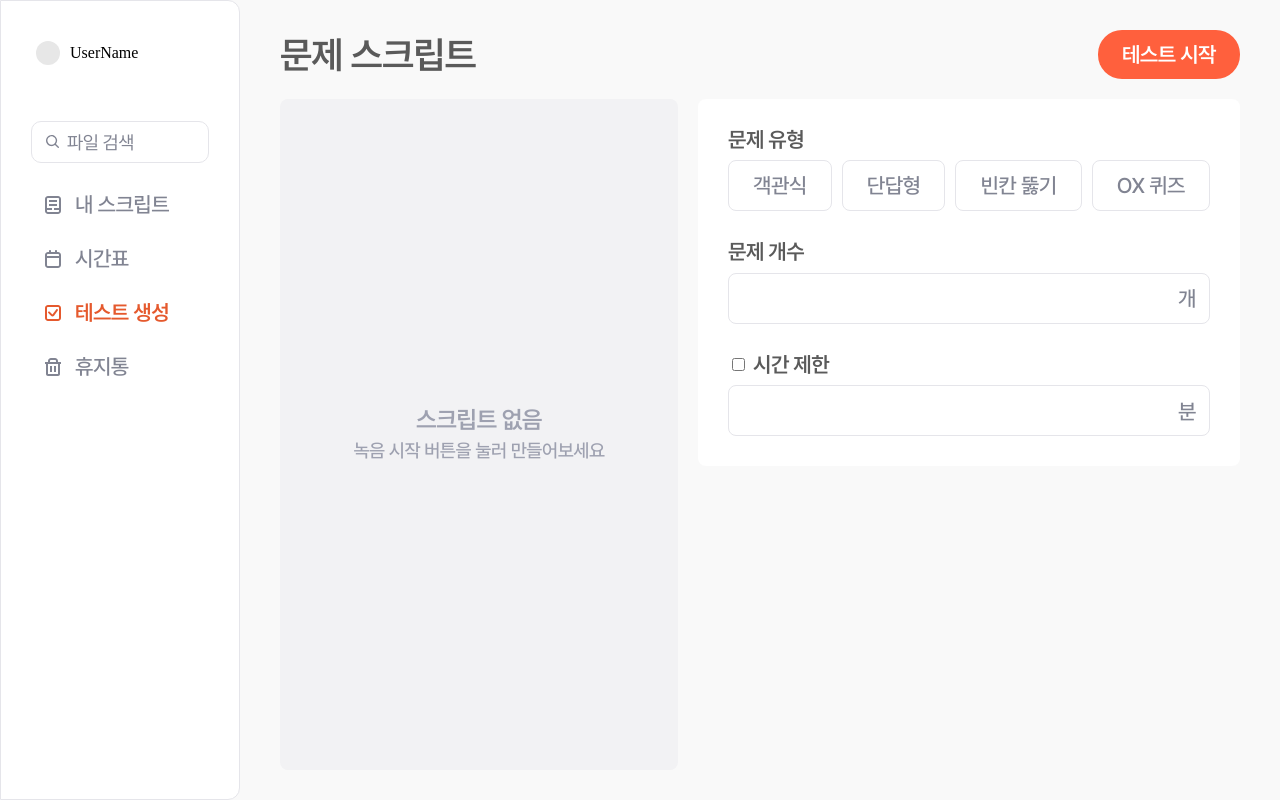
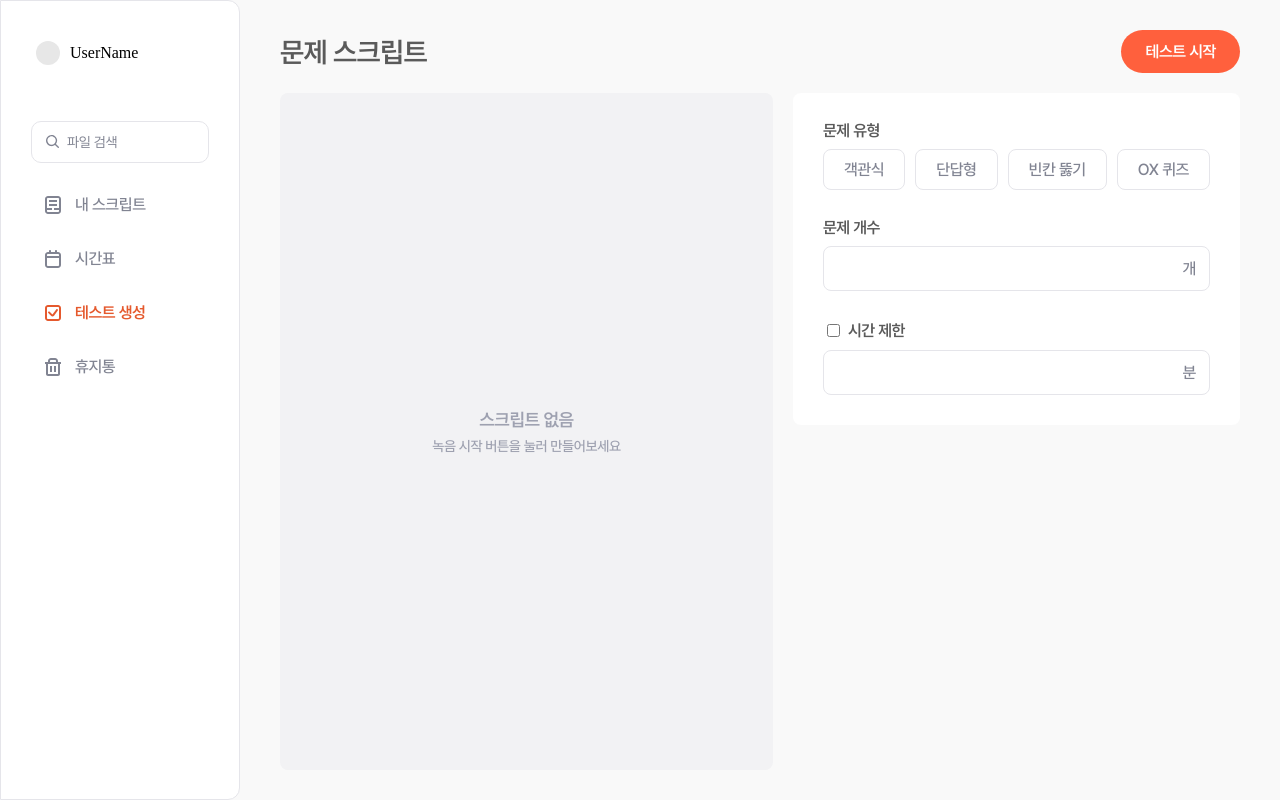
Before and after one commit to TEAM-Hearus/HEARUS-REACT-FRONTEND, a React (Vite) app: page /home/test-make in a window 1280 px wide. Built offline with nearby package versions, Linux system fonts and the light colour scheme; no server answers.

Commit message:
chore: 디자인 시스템 폰트 사이즈 변경

```diff
--- a/src/pages/Main/TestMake/TestMake.module.scss
+++ b/src/pages/Main/TestMake/TestMake.module.scss
@@ -87,7 +87,7 @@
   display: flex;
   justify-content: center;
   align-items: center;
-  padding: 12px 24px;
+  padding: 10px 20px;
   background-color: $white_FF;
   border: 1px solid $light-bg_E5;
   border-radius: 8px;
--- a/src/styles/variables/fonts.scss
+++ b/src/styles/variables/fonts.scss
@@ -1,80 +1,80 @@
 @mixin SemiBold_Title_28 {
   font-family: 'Pretendard-SemiBold';
-  font-size: 28pt;
+  font-size: 28px;
   letter-spacing: -0.025em;
 }
 
 @mixin Medium_Title_24 {
   // 임의로 추가
   font-family: 'Pretendard-Medium';
-  font-size: 24pt;
+  font-size: 24px;
   letter-spacing: -0.025em;
 }
 
 @mixin SemiBold_Body_18 {
   font-family: 'Pretendard-SemiBold';
-  font-size: 18pt;
+  font-size: 18px;
   letter-spacing: -0.025em;
 }
 
 @mixin Medium_Body_18 {
   font-family: 'Pretendard-Medium';
-  font-size: 18pt;
+  font-size: 18px;
   letter-spacing: -0.025em;
 }
 
 @mixin Regular_Body_18 {
   font-family: 'Pretendard-Regular';
-  font-size: 18pt;
+  font-size: 18px;
   letter-spacing: -0.025em;
 }
 
 @mixin Regular_Body_18_200 {
   font-family: 'Pretendard-Regular';
-  font-size: 18pt;
+  font-size: 18px;
   letter-spacing: -0.025em;
   line-height: 200%;
 }
 
 @mixin SemiBold_Body_16 {
   font-family: 'Pretendard-SemiBold';
-  font-size: 16pt;
+  font-size: 16px;
   letter-spacing: -0.025em;
 }
 
 @mixin Medium_Body_16 {
   font-family: 'Pretendard-Medium';
-  font-size: 16pt;
+  font-size: 16px;
   letter-spacing: -0.025em;
 }
 
 @mixin Regular_Body_16 {
   font-family: 'Pretendard-Regular';
-  font-size: 16pt;
+  font-size: 16px;
   letter-spacing: -0.025em;
 }
 
 @mixin SemiBold_Sub_14 {
   font-family: 'Pretendard-SemiBold';
-  font-size: 14pt;
+  font-size: 14px;
   letter-spacing: -0.025em;
 }
 
 @mixin Medium_Sub_14 {
   font-family: 'Pretendard-Medium';
-  font-size: 14pt;
+  font-size: 14px;
   letter-spacing: -0.025em;
 }
 
 @mixin Regular_Sub_14 {
   font-family: 'Pretendard-Regular';
-  font-size: 14pt;
+  font-size: 14px;
   letter-spacing: -0.025em;
 }
 
 @mixin Regular_Sub_14_150 {
   font-family: 'Pretendard-Regular';
-  font-size: 14pt;
+  font-size: 14px;
   letter-spacing: -0.025em;
   line-height: 150%;
 }
```
